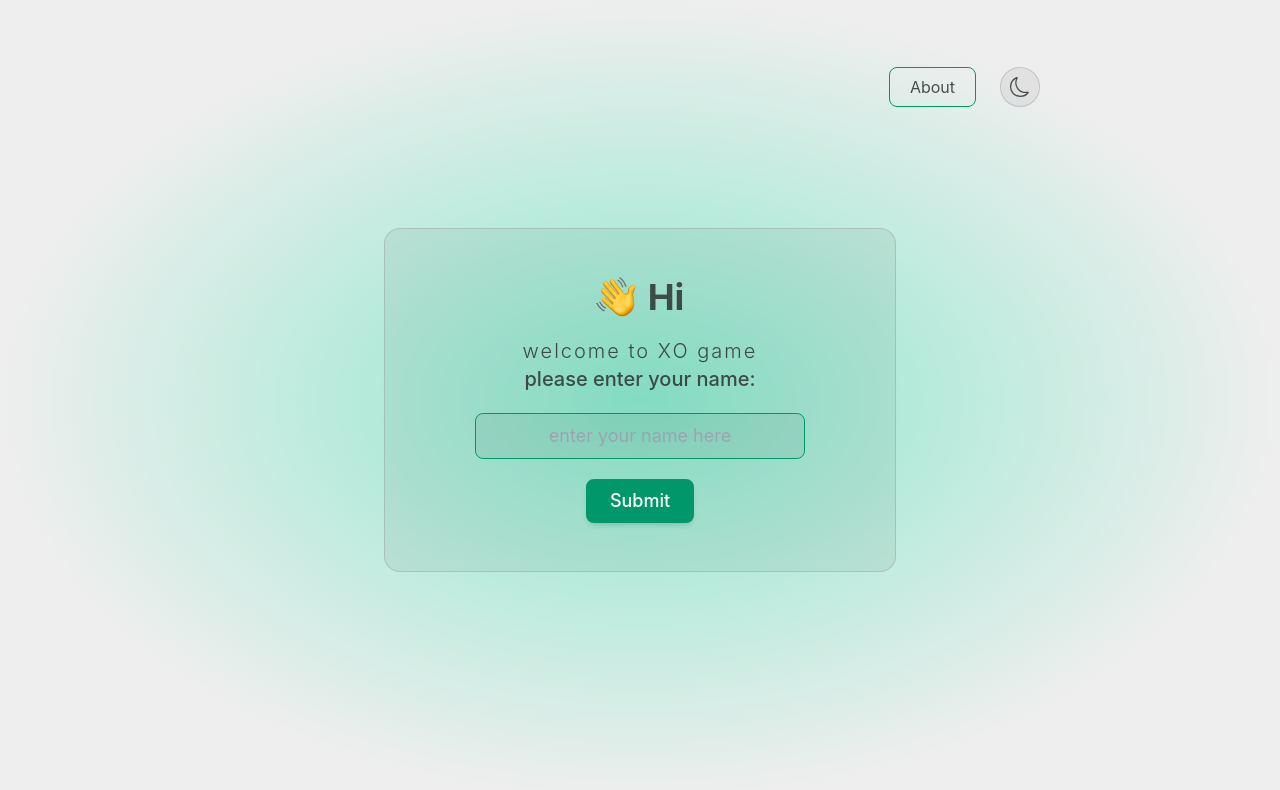
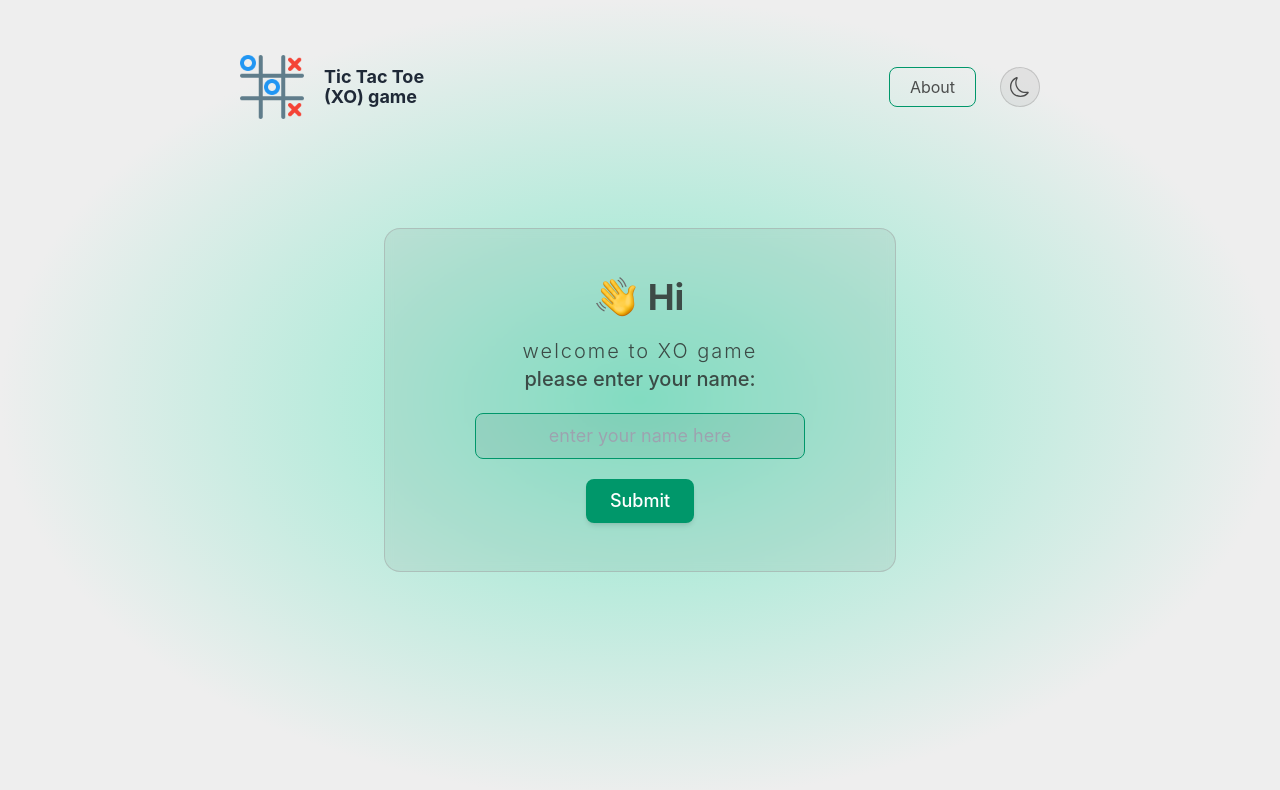
Before and after one commit to erffon/xo-game, a Next.js app: page / in a window 1280 px wide. Shown: the top 790 px of the page. Built offline with nearby package versions, Linux system fonts and the light colour scheme.

Commit message:
some changes in navbar

```diff
--- a/components/navbar/Navbar.tsx
+++ b/components/navbar/Navbar.tsx
@@ -3,13 +3,13 @@ import { BsMoon } from "react-icons/bs";
 function Navbar({ isHome = false }: { isHome?: boolean }) {
   return (
     <nav className="container flex pt-10 items-center h-1/6 font-inter">
-      {/* <div className="flex flex-1 items-center gap-5">
+      <div className="flex flex-1 items-center gap-5">
         <img src="/logo96.png" alt="XO game logo" className="w-16" />
         <p className="text-gray-800 font-bold leading-5 text-lg font-inter">
           Tic Tac Toe <br />
           (XO) game
         </p>
-      </div> */}
+      </div>
       {/* /* --------------------------------- Buttons -------------------------------- */}
       <div className="flex flex-1 gap-6 justify-end">
         <button className=" border border-primary-light px-5 py-1 rounded-lg text-texts-light hover:shadow-md ">
```
